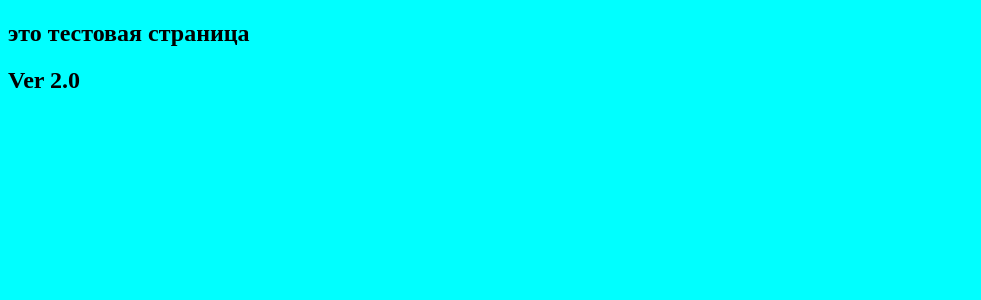
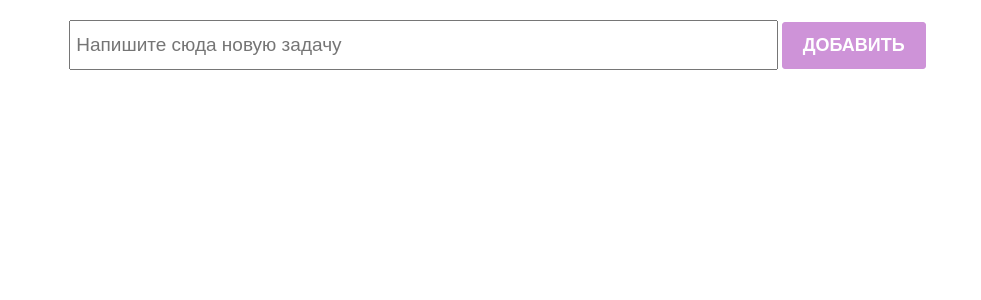
Before and after one commit to nurlanoverkin/todopython, a Django app: page /test/ in a window 1280 px wide. Shown: the top 300 px of the page, without its empty margins (0-981 px from the left). Run offline with Django 3.2, Linux system fonts and the light colour scheme; data that the repository does not hold is empty.

Commit message:
added todo_list and test.html edit

```diff
--- a/main/templates/test.html
+++ b/main/templates/test.html
@@ -1,21 +1,48 @@
+{% load static%}
 <!DOCTYPE html>
 <html lang="en">
 <head>
     <meta charset="UTF-8">
     <meta http-equiv="X-UA-Compatible" content="IE=edge">
     <meta name="viewport" content="width=device-width, initial-scale=1.0">
-    <title>Test page</title>
+    <title>ToDo</title>
+    <link rel="stylesheet" href="{% static 'styles/index.css' %}">
+    <link rel="stylesheet" href="{% static 'styles/chekbox.css'%}>
+    <link rel="shortcut icon" href="{% static 'icons/delete' %}" type="image/png"/>
 </head>
 <body>
-    <style>
-        body{
-            background-color: aqua;
-        }
-    </style>
-    <h2>это тестовая страница</h2>
-    <h2>Ver 2.0</h2>
-    {% for todo in todo_list %}
-        <h3>{{ todo.text}} - {{ todo.created_at }} </h3>
-    {% endfor %}
+    <section>
+        <div class="create_container">
+            <input
+            class="create_input"
+            type="text"
+            placeholder="Напишите сюда новую задачу">
+            <button class="create_button">Добавить</button>
+        </div>
+
+        <div class="todo_container">
+            {% for todo in todo_list %}
+            <div class="todo_item">
+                <div class="todo_item_header">
+                    <label class="checkbox_container">
+                        <input type="checkbox"/><h4 class="text"> {{ todo.text }} </h4>
+                        <span class="checkmark"></span>
+                    </label>
+
+                        <div>
+                            <div class="todo_item_footer">
+                                <p> {{ todo.created_at}} </p>
+                                <div class="action_buttons">
+                                    <img src="./icons/unmarked.png">
+                                    <img src="./icons/delete.png">
+                                </div>
+                            </div>
+                        </div>
+                </div>
+            </div>
+            {% endfor %}
+        </div>
+
+    </section>
 </body>
 </html>
```
Also changed, not shown: homework/templates/meeting.html (added).
